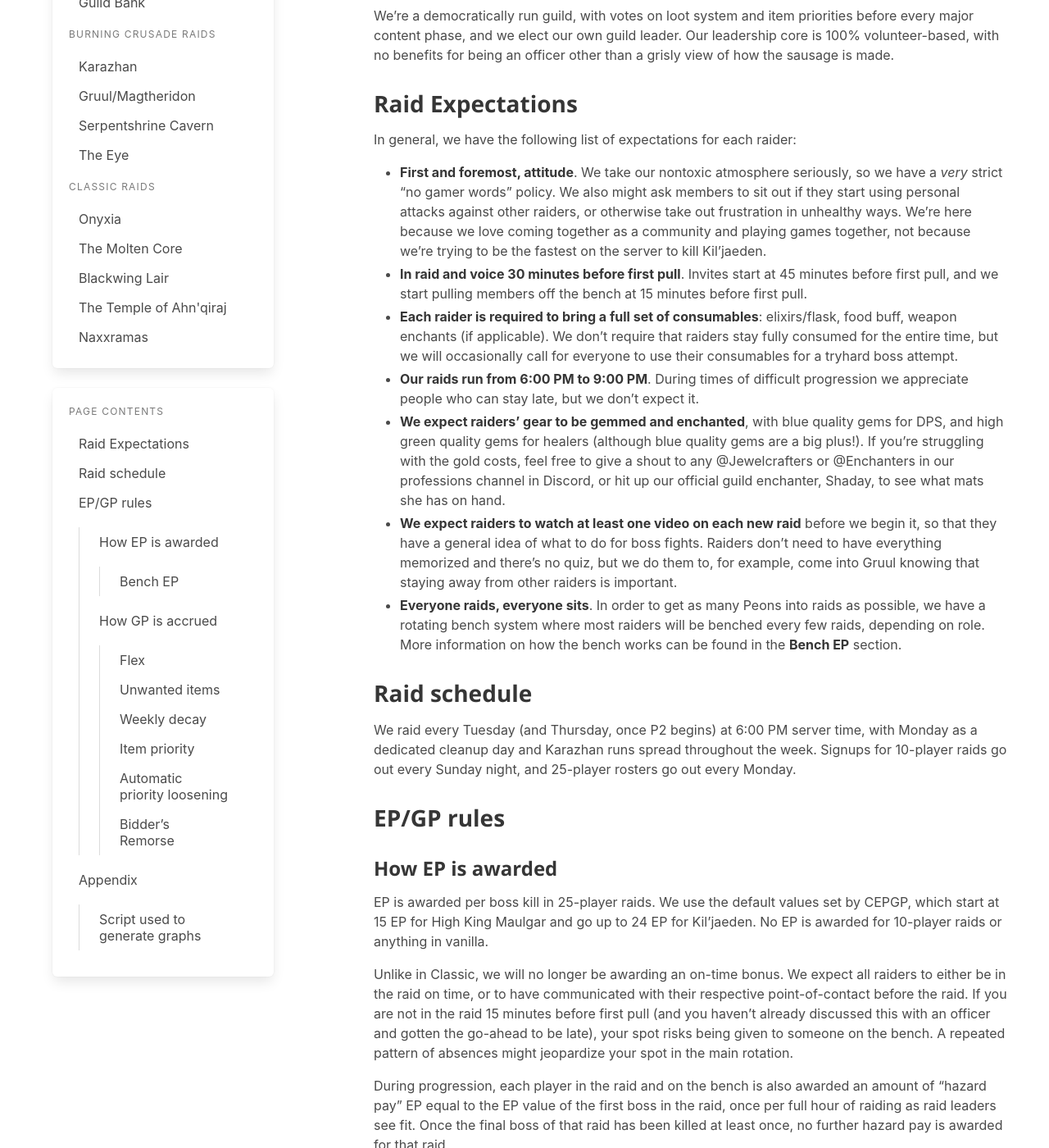
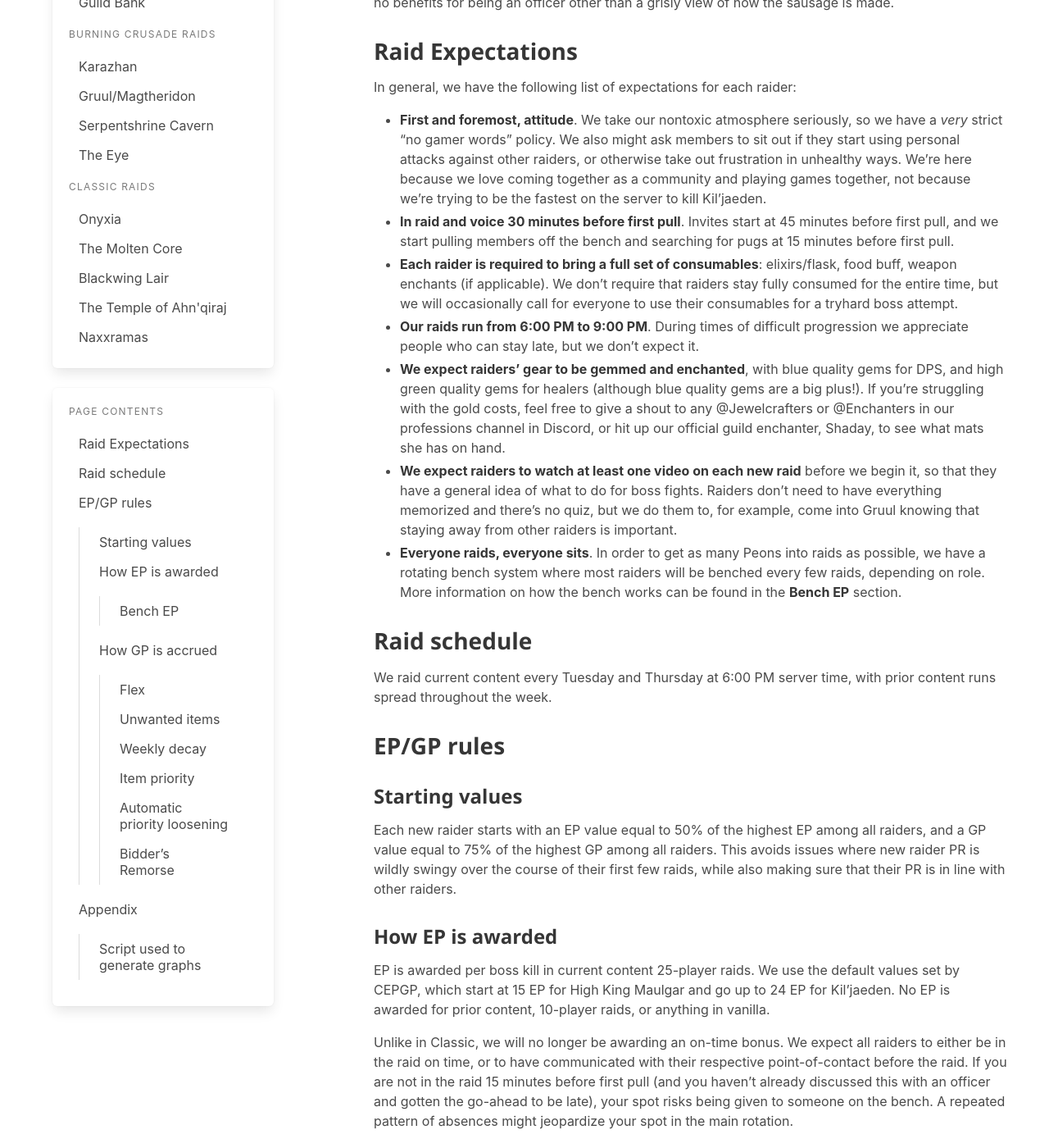
Before and after one commit to industrial-peons/industrial-peons.github.io, a Jekyll site: the page built from raid-format.md, in a window 1280 px wide and 1400 px high, scrolled down 317 px. Shown: the whole window at 82% size. Built offline with Jekyll 4.4.1, drawn with Linux system fonts in a browser that asks for light colours; some web fonts are replaced; some of the changed text lies outside the part shown.

Commit message:
Slight updates to EP/GP rules.

```diff
--- a/raid-format.md
+++ b/raid-format.md
@@ -17,7 +15,7 @@ We’re a democratically run guild, with votes on loot system and item prioritie
 In general, we have the following list of expectations for each raider:
 
 - **First and foremost, attitude**. We take our nontoxic atmosphere seriously, so we have a _very_ strict “no gamer words” policy. We also might ask members to sit out if they start using personal attacks against other raiders, or otherwise take out frustration in unhealthy ways. We’re here because we love coming together as a community and playing games together, not because we’re trying to be the fastest on the server to kill Kil’jaeden.
-- **In raid and voice 30 minutes before first pull**. Invites start at 45 minutes before first pull, and we start pulling members off the bench at 15 minutes before first pull.
+- **In raid and voice 30 minutes before first pull**. Invites start at 45 minutes before first pull, and we start pulling members off the bench and searching for pugs at 15 minutes before first pull.
 - **Each raider is required to bring a full set of consumables**: elixirs/flask, food buff, weapon enchants (if applicable). We don’t require that raiders stay fully consumed for the entire time, but we will occasionally call for everyone to use their consumables for a tryhard boss attempt.
 - **Our raids run from 6:00 PM to 9:00 PM**. During times of difficult progression we appreciate people who can stay late, but we don’t expect it.
 - **We expect raiders’ gear to be gemmed and enchanted**, with blue quality gems for DPS, and high green quality gems for healers (although blue quality gems are a big plus!). If you’re struggling with the gold costs, feel free to give a shout to any @Jewelcrafters or @Enchanters in our professions channel in Discord, or hit up our official guild enchanter, Shaday, to see what mats she has on hand.
@@ -26,13 +24,17 @@ In general, we have the following list of expectations for each raider:
 
 ## Raid schedule
 
-We raid every Tuesday (and Thursday, once P2 begins) at 6:00 PM server time, with Monday as a dedicated cleanup day and Karazhan runs spread throughout the week. Signups for 10-player raids go out every Sunday night, and 25-player rosters go out every Monday.
+We raid current content every Tuesday and Thursday at 6:00 PM server time, with prior content runs spread throughout the week.
 
 ## EP/GP rules
 
+### Starting values
+
+Each new raider starts with an EP value equal to 50% of the highest EP among all raiders, and a GP value equal to 75% of the highest GP among all raiders. This avoids issues where new raider PR is wildly swingy over the course of their first few raids, while also making sure that their PR is in line with other raiders.
+
 ### How EP is awarded
 
-EP is awarded per boss kill in 25-player raids. We use the default values set by CEPGP, which start at 15 EP for High King Maulgar and go up to 24 EP for Kil’jaeden. No EP is awarded for 10-player raids or anything in vanilla.
+EP is awarded per boss kill in current content 25-player raids. We use the default values set by CEPGP, which start at 15 EP for High King Maulgar and go up to 24 EP for Kil’jaeden. No EP is awarded for prior content, 10-player raids, or anything in vanilla.
 
 Unlike in Classic, we will no longer be awarding an on-time bonus. We expect all raiders to either be in the raid on time, or to have communicated with their respective point-of-contact before the raid. If you are not in the raid 15 minutes before first pull (and you haven’t already discussed this with an officer and gotten the go-ahead to be late), your spot risks being given to someone on the bench. A repeated pattern of absences might jeopardize your spot in the main rotation.
 
```
Also changed, not shown: other parts of raid-format.md (+0 -2 lines).
